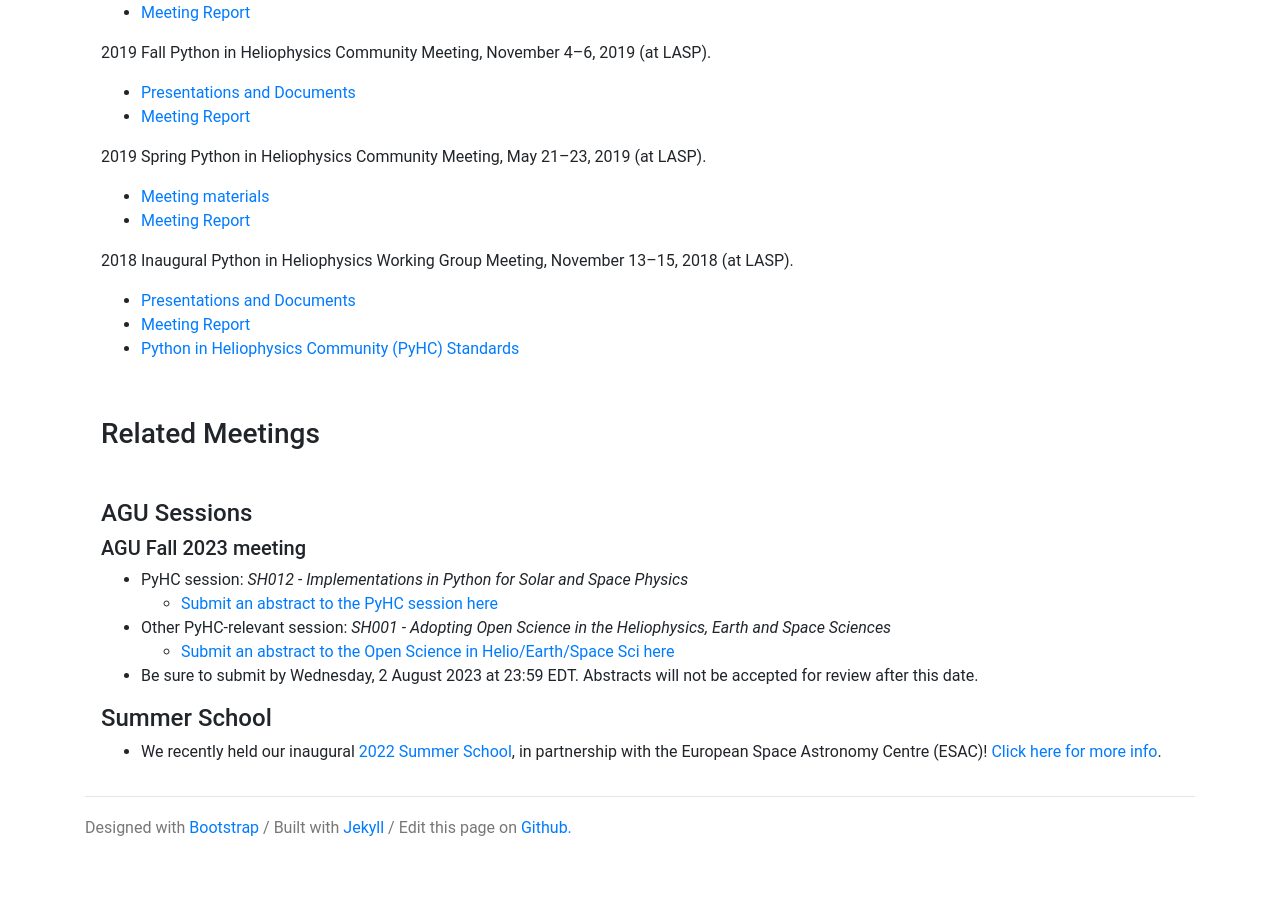
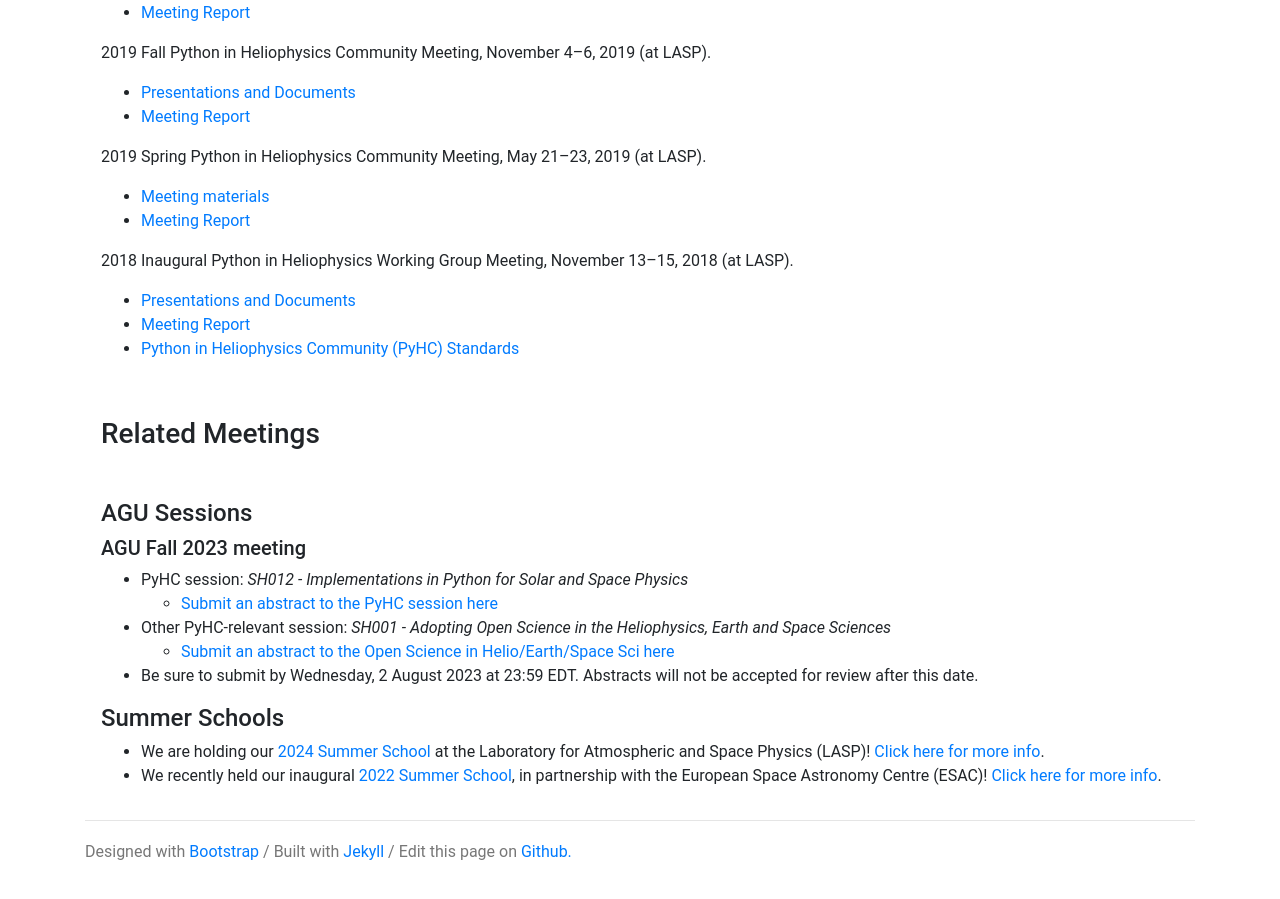
Before and after one commit to heliophysicsPy/heliophysicsPy.github.io, a Jekyll site: the page built from _pages/meetings.md, in a window 1280 px wide and 900 px high, scrolled down 1826 px. Built offline with Jekyll 4.4.1, drawn with Linux system fonts in a browser that asks for light colours; nearby versions of some CDN libraries; before the commit the page ends 2702 px from its top, so only the background shows below that.

Commit message:
Add 2024 Summer School

```diff
--- a/_pages/meetings.md
+++ b/_pages/meetings.md
@@ -83,6 +83,7 @@ _pages/meetings/april2020.md %}), April 29 (remote).
 * Be sure to submit by Wednesday, 2 August 2023 at 23:59 EDT. Abstracts will not be accepted for review after this date.
 
 
-#### Summer School
+#### Summer Schools
 
+* We are holding our <a href="{{ site.baseurl }}/summer-school-24">2024 Summer School</a> at the Laboratory for Atmospheric and Space Physics (LASP)! <a href="{{ site.baseurl }}/summer-school-24">Click here for more info</a>.
 * We recently held our inaugural <a href="{{ site.baseurl }}/summer-school">2022 Summer School</a>, in partnership with the European Space Astronomy Centre (ESAC)! <a href="{{ site.baseurl }}/summer-school">Click here for more info</a>.
```
